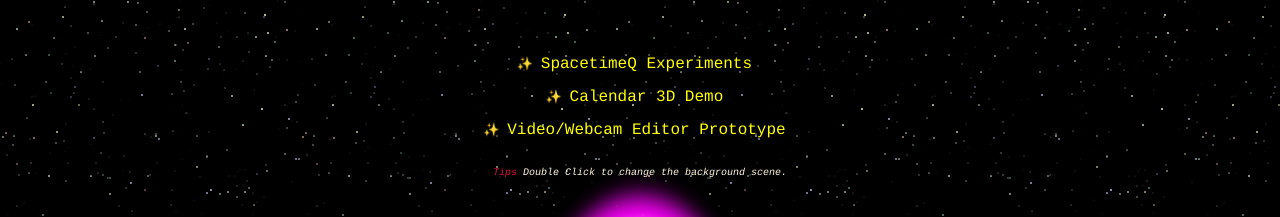
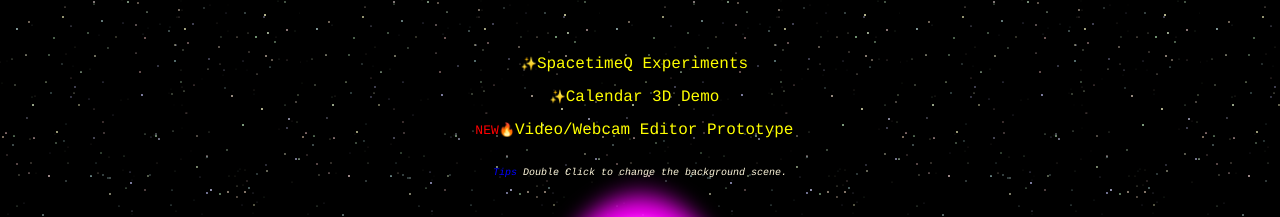
Before and after one commit to soominkimu/STQLogo, a React (Create React App) app: page / in a window 1280 px wide. Shown: the top 217 px of the page. Built offline with nearby package versions, Linux system fonts and the light colour scheme.

Commit message:
HOT bullet added

```diff
--- a/src/App.js
+++ b/src/App.js
@@ -131,9 +131,11 @@
       <BackDrop width={ws.w} height={ws.h} />
       <div className="proto">
         <ul>
-          <li><a href="https://test.spacetimeq.com">SpacetimeQ Experiments</a></li>
-          <li><a href="https://spacetimeq.github.io">Calendar 3D Demo</a></li>
-          <li><a href="https://demo.spacetimeq.com">Video/Webcam Editor Prototype</a></li>
+          <li data-b="✨"><a href="https://test.spacetimeq.com">SpacetimeQ Experiments</a></li>
+          <li data-b="✨"><a href="https://spacetimeq.github.io">Calendar 3D Demo</a></li>
+          <li data-b="NEW🔥"><span className="hot"></span>
+            <a href="https://demo.spacetimeq.com">Video/Webcam Editor Prototype</a>
+          </li>
         </ul>
         <p><span>Tips</span> Double Click to change the background scene.</p>
       </div>
--- a/src/App.scss
+++ b/src/App.scss
@@ -245,7 +245,8 @@
     text-indent: -.7em;
     &::before {
       font-size: small;
-      content: "✨  ";
+      color: Red;
+      content: attr(data-b);  // bullet
     }
   }
   a {
@@ -262,7 +263,7 @@
   }
   p {
     span {
-      color: Crimson;
+      color: Blue;
     }
     color: CornSilk;
     font-size: x-small;
```
